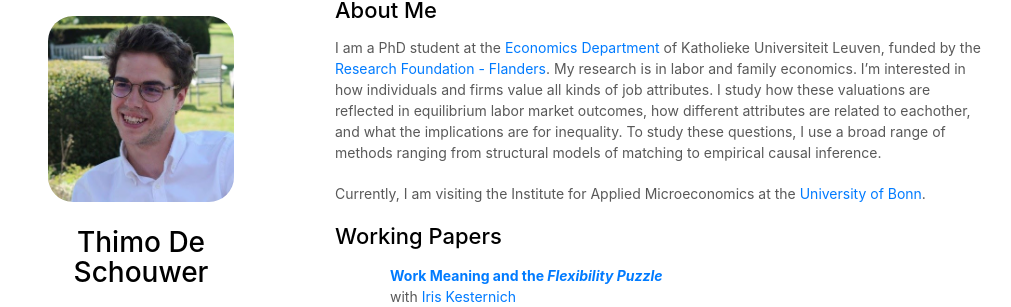
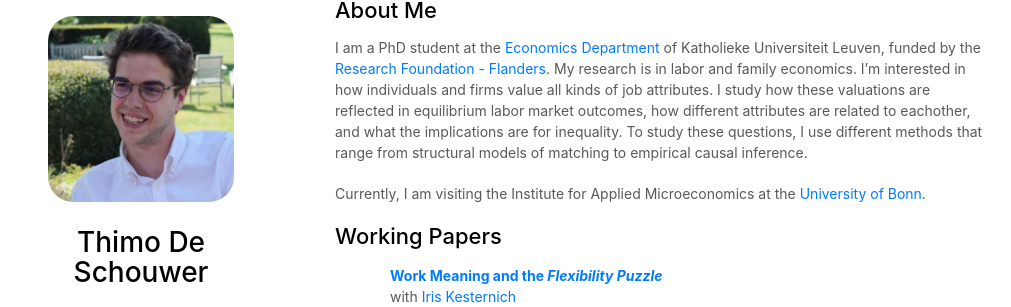
Before and after one commit to thimodeschouwer/thimodeschouwer.github.io, a Jekyll site: the page built from index.md, in a window 1280 px wide and 991 px high. Shown: the part 118-425 px from the top of the window, without its empty margins (135-1146 px from the left). Built offline with Jekyll 4.4.1, drawn with Linux system fonts in a browser that asks for light colours; nearby versions of some CDN libraries; a style sheet for code colours, icons or effects is not loaded; our own code applies the rules of GitHub Pages for plain Markdown files.

Commit message:
Update index.md

```diff
--- a/index.md
+++ b/index.md
@@ -4,7 +4,7 @@ layout: homepage
 
 ## About Me
 
-I am a PhD student at the [Economics Department](https://feb.kuleuven.be/research/economics/ces) of Katholieke Universiteit Leuven, funded by the [Research Foundation - Flanders](https://www.fwo.be/en/). My research is in labor and family economics. I'm interested in how individuals and firms value all kinds of job attributes. I study how these valuations are reflected in equilibrium labor market outcomes, how different attributes are related to eachother, and what the implications are for inequality. To study these questions, I use a broad range of methods ranging from structural models of matching to empirical causal inference.
+I am a PhD student at the [Economics Department](https://feb.kuleuven.be/research/economics/ces) of Katholieke Universiteit Leuven, funded by the [Research Foundation - Flanders](https://www.fwo.be/en/). My research is in labor and family economics. I'm interested in how individuals and firms value all kinds of job attributes. I study how these valuations are reflected in equilibrium labor market outcomes, how different attributes are related to eachother, and what the implications are for inequality. To study these questions, I use different methods that range from structural models of matching to empirical causal inference.
 
 Currently, I am visiting the Institute for Applied Microeconomics at the [University of Bonn](https://www.uni-bonn.de/en/university/university).
 
```
